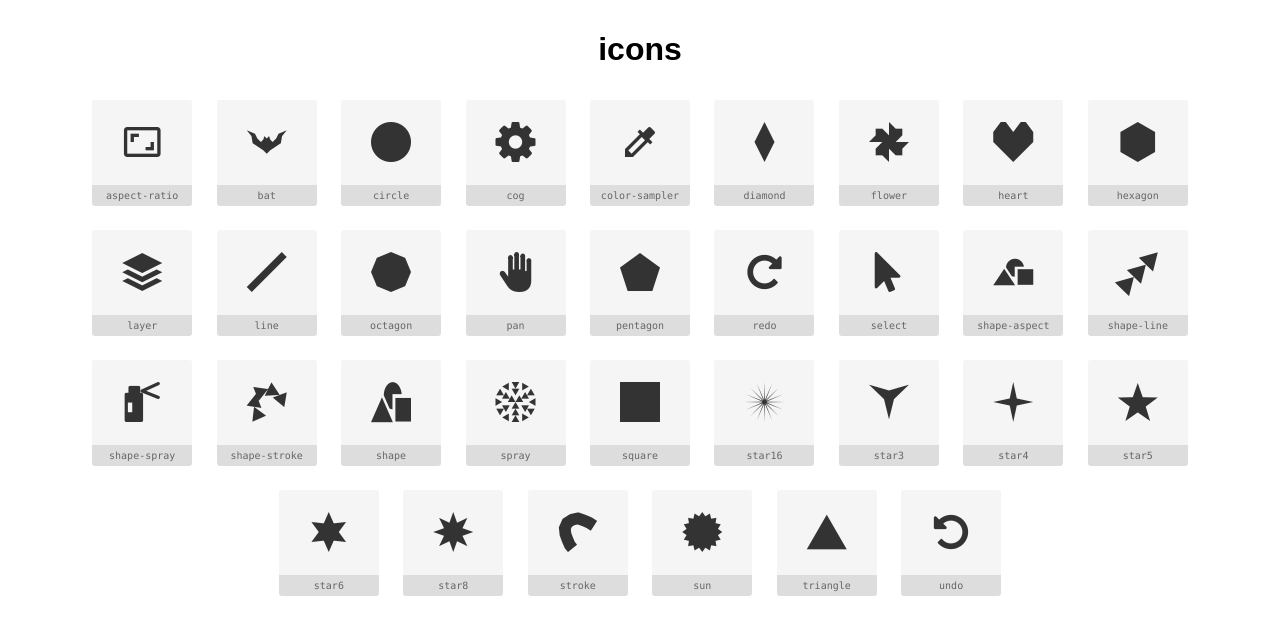
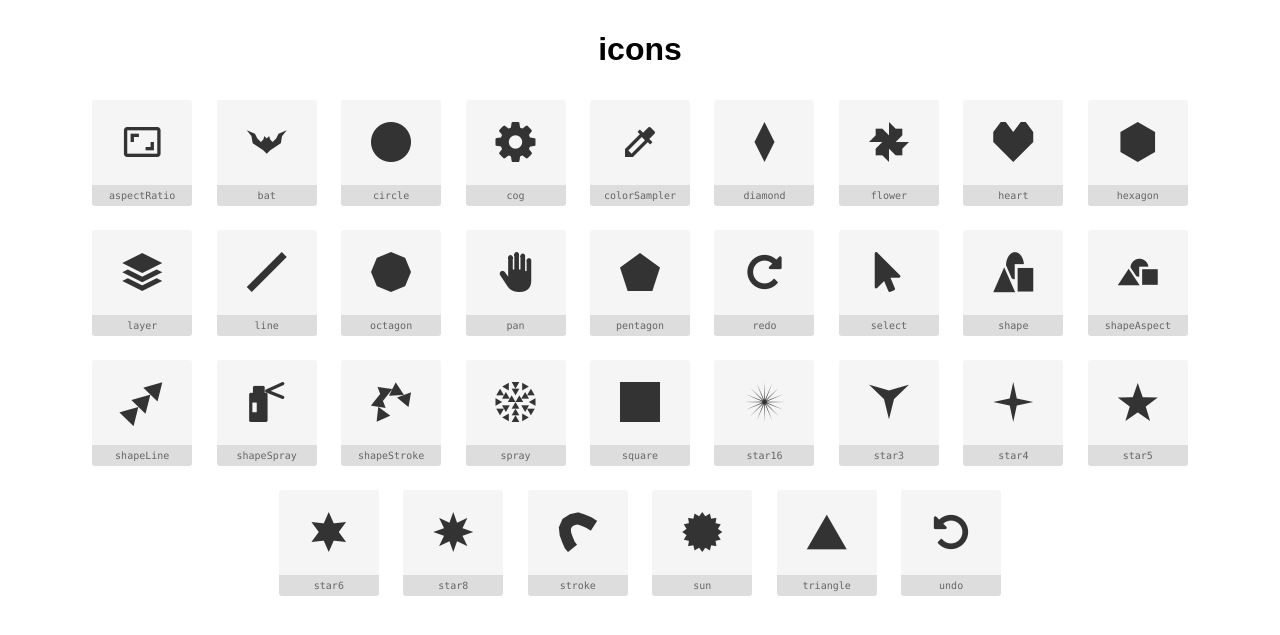
Before and after one commit to wjheesen/wjheesen.github.io, a Jekyll site: the page vector-art/icon/icons.html, which Jekyll copies as it is, in a window 1280 px wide. Shown: the top 635 px of the page. Built offline with Jekyll 4.4.1, drawn with Linux system fonts in a browser that asks for light colours.

Commit message:
Cleanup source code

```diff
--- a/vector-art/icon/icons.html
+++ b/vector-art/icon/icons.html
@@ -54,10 +54,10 @@
 
         @font-face {
     font-family: "icons";
-    src: url("./icons.eot?9c26fd5411c0829e2174a7caff85d591?#iefix") format("embedded-opentype"),
-url("./icons.woff?9c26fd5411c0829e2174a7caff85d591") format("woff"),
-url("./icons.ttf?9c26fd5411c0829e2174a7caff85d591") format("truetype"),
-url("./icons.svg?9c26fd5411c0829e2174a7caff85d591#icons") format("svg");
+    src: url("./icons.eot?b6b1f34a545496238b2a662f205075c3?#iefix") format("embedded-opentype"),
+url("./icons.woff?b6b1f34a545496238b2a662f205075c3") format("woff"),
+url("./icons.ttf?b6b1f34a545496238b2a662f205075c3") format("truetype"),
+url("./icons.svg?b6b1f34a545496238b2a662f205075c3#icons") format("svg");
 }
 
 i {
@@ -71,7 +71,7 @@ i:before {
     vertical-align: top;
 }
 
-.icon-aspect-ratio:before {
+.icon-aspectRatio:before {
     content: "\f101";
 }
 .icon-bat:before {
@@ -83,7 +83,7 @@ i:before {
 .icon-cog:before {
     content: "\f104";
 }
-.icon-color-sampler:before {
+.icon-colorSampler:before {
     content: "\f105";
 }
 .icon-diamond:before {
@@ -119,19 +119,19 @@ i:before {
 .icon-select:before {
     content: "\f110";
 }
-.icon-shape-aspect:before {
+.icon-shape:before {
     content: "\f111";
 }
-.icon-shape-line:before {
+.icon-shapeAspect:before {
     content: "\f112";
 }
-.icon-shape-spray:before {
+.icon-shapeLine:before {
     content: "\f113";
 }
-.icon-shape-stroke:before {
+.icon-shapeSpray:before {
     content: "\f114";
 }
-.icon-shape:before {
+.icon-shapeStroke:before {
     content: "\f115";
 }
 .icon-spray:before {
@@ -181,10 +181,10 @@ i:before {
 
         <div class="preview">
             <span class="inner">
-                <i class="icon-aspect-ratio"></i>
+                <i class="icon-aspectRatio"></i>
             </span>
             <br>
-            <span class='label'>aspect-ratio</span>
+            <span class='label'>aspectRatio</span>
         </div>
 
 
@@ -217,10 +217,10 @@ i:before {
 
         <div class="preview">
             <span class="inner">
-                <i class="icon-color-sampler"></i>
+                <i class="icon-colorSampler"></i>
             </span>
             <br>
-            <span class='label'>color-sampler</span>
+            <span class='label'>colorSampler</span>
         </div>
 
 
@@ -325,46 +325,46 @@ i:before {
 
         <div class="preview">
             <span class="inner">
-                <i class="icon-shape-aspect"></i>
+                <i class="icon-shape"></i>
             </span>
             <br>
-            <span class='label'>shape-aspect</span>
+            <span class='label'>shape</span>
         </div>
 
 
         <div class="preview">
             <span class="inner">
-                <i class="icon-shape-line"></i>
+                <i class="icon-shapeAspect"></i>
             </span>
             <br>
-            <span class='label'>shape-line</span>
+            <span class='label'>shapeAspect</span>
         </div>
 
 
         <div class="preview">
             <span class="inner">
-                <i class="icon-shape-spray"></i>
+                <i class="icon-shapeLine"></i>
             </span>
             <br>
-            <span class='label'>shape-spray</span>
+            <span class='label'>shapeLine</span>
         </div>
 
 
         <div class="preview">
             <span class="inner">
-                <i class="icon-shape-stroke"></i>
+                <i class="icon-shapeSpray"></i>
             </span>
             <br>
-            <span class='label'>shape-stroke</span>
+            <span class='label'>shapeSpray</span>
         </div>
 
 
         <div class="preview">
             <span class="inner">
-                <i class="icon-shape"></i>
+                <i class="icon-shapeStroke"></i>
             </span>
             <br>
-            <span class='label'>shape</span>
+            <span class='label'>shapeStroke</span>
         </div>
 
 
```
Also changed, not shown: vector-art/icon/icons.css (+11 -11 lines), vector-art/icon/icons.json (+7 -7 lines), vector-art/index.html (+12 -12 lines), vector-art/bundle.js, vector-art/icon/icons.svg, vector-art/icon/icons.ttf, vector-art/icon/icons.woff, 1 other file.
